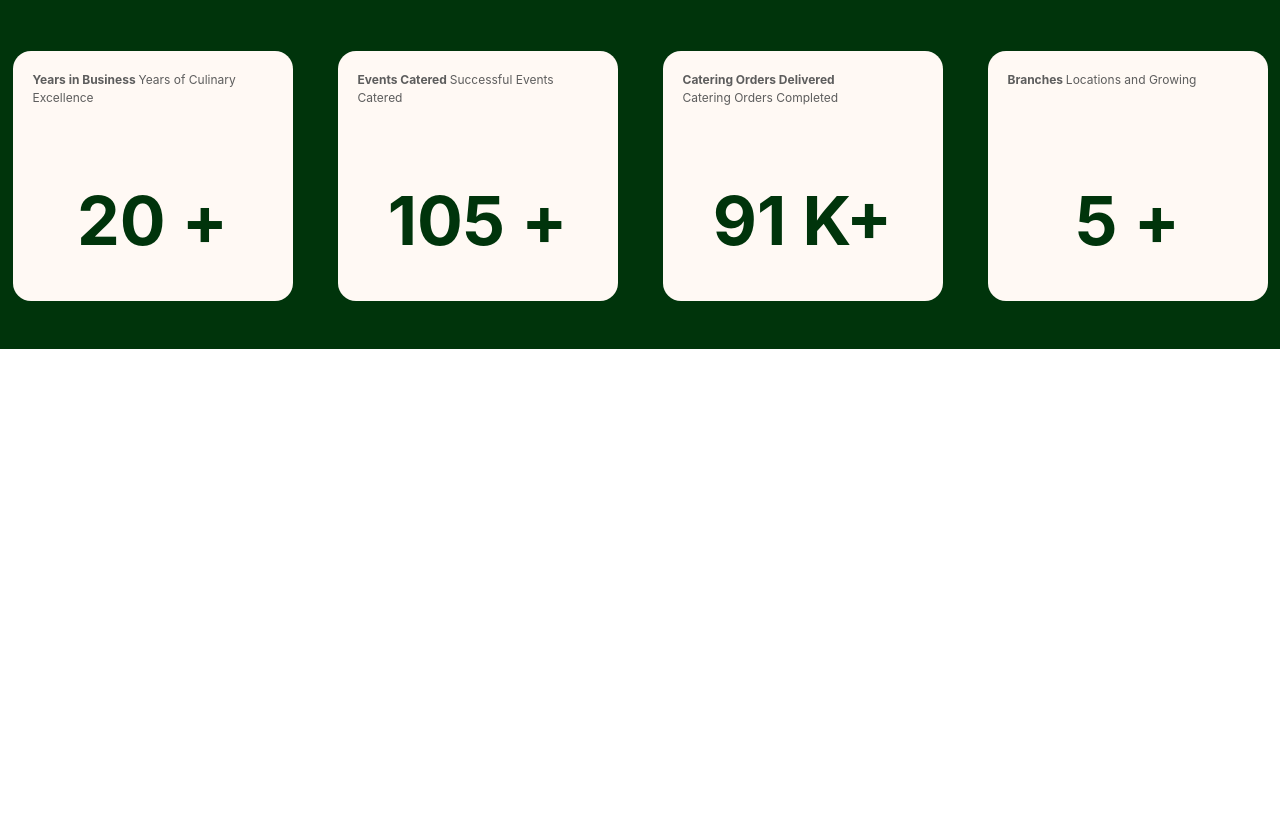
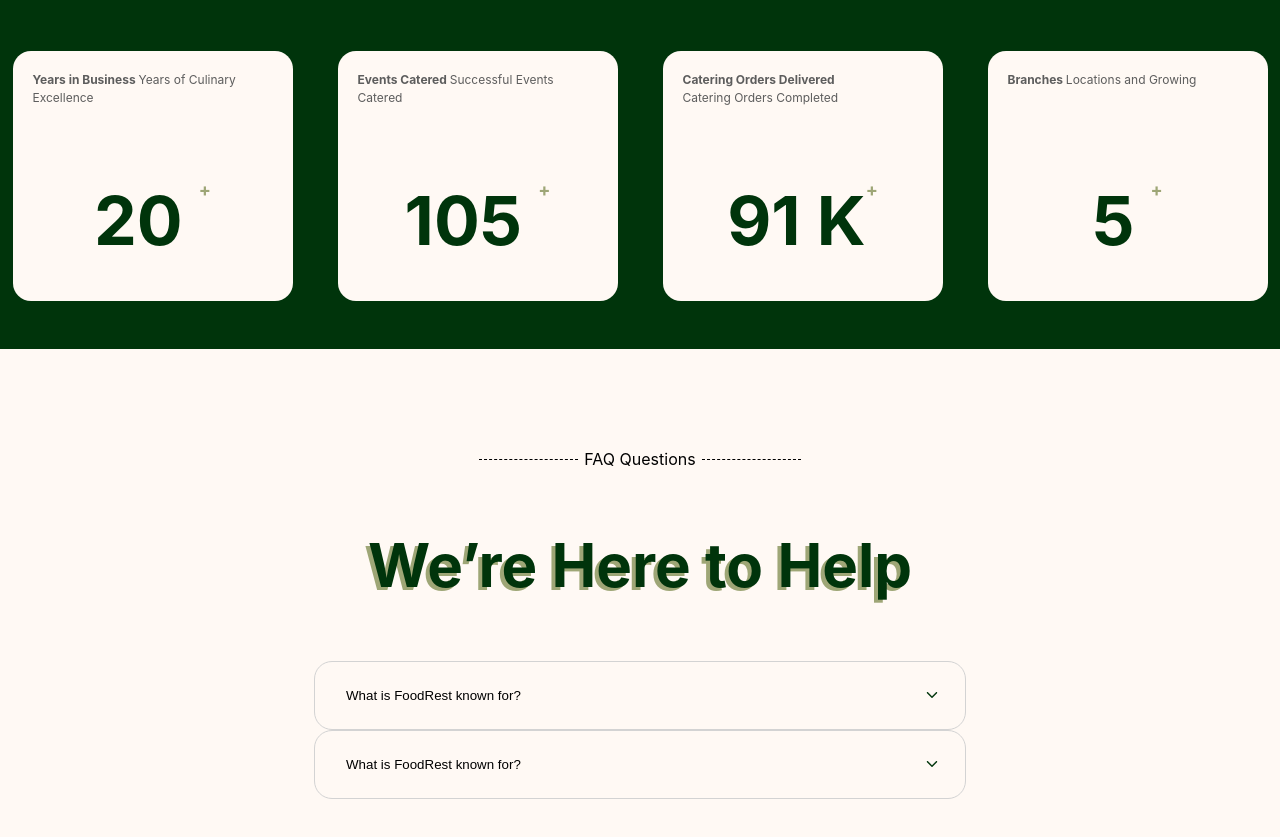
Before and after one commit to Chupacabra44/my-restaurant, a React (Create React App) app: page / in a window 1280 px wide. Shown: the part 4000-4837 px from the top of the page. Before the commit the page ends 4349 px from the top, so only its background shows below. Built offline with nearby package versions, Linux system fonts and the light colour scheme.

Commit message:
starting to make Accordion in App component

```diff
--- a/src/App.js
+++ b/src/App.js
@@ -5,6 +5,7 @@ import styles from "./App.module.scss";
 import Catering from "./components/Catering/Catering";
 import CarouselReview from "./components/CarouselReview/CarouselReview";
 import AnimatedCounter from "./components/AnimatedCounter/AnimatedCounter";
+import { IoIosArrowDown } from "react-icons/io";
 
 function App() {
   const [foodImages, setFoddImages] = useState([]);
@@ -12,6 +13,7 @@ function App() {
   const [breakfast, setBreakfast] = useState([]);
   const [catering, setCatering] = useState([]);
   const [isActive, setIsActive] = useState("burgers");
+  const [openAccordion, setOpenAccordion] = useState(false);
 
   useEffect(() => {
     async function fetchImages() {
@@ -192,6 +194,22 @@ function App() {
             />
           </div>
         </section>
+        <section className={styles.Accordion}>
+          <div className={styles.Dashed}>
+            <span>FAQ Questions</span>
+          </div>
+          <h3 className={styles.AccordionTitle}>We’re Here to Help</h3>
+          <div className={styles.AccordionContainer}>
+            <div className={styles.AccordionWrapper}>
+              <button>What is FoodRest known for?</button>
+              <IoIosArrowDown />
+            </div>
+            <div className={styles.AccordionWrapper}>
+              <button>What is FoodRest known for?</button>
+              <IoIosArrowDown />
+            </div>
+          </div>
+        </section>
       </main>
     </>
   );
--- a/src/App.module.scss
+++ b/src/App.module.scss
@@ -254,3 +254,58 @@ hr {
   justify-content: center;
   gap: 45px;
 }
+
+.Accordion {
+  padding: 100px 0;
+}
+
+.Dashed {
+  display: flex;
+  justify-content: center;
+}
+
+.Dashed span {
+  display: grid;
+  grid-template-columns: repeat(3, 1fr);
+  align-items: center;
+}
+
+.Dashed span::after,
+.Dashed span::before {
+  content: "";
+  border-block-end: 0;
+  border-block-start: 1px;
+  border-style: dashed;
+  margin: 0 6px 0 6px;
+}
+
+.AccordionTitle {
+  text-align: center;
+  font-size: 60px;
+  text-shadow: -4px 3px 0px #9ea676;
+  color: #00340b;
+}
+
+.AccordionContainer {
+}
+
+.AccordionWrapper {
+  display: flex;
+  justify-content: space-between;
+  border: 1px solid lightgrey;
+  width: 600px;
+  margin: 0 auto;
+  padding: 25px;
+  border-radius: 18px;
+  color: #05380f;
+  cursor: pointer;
+
+  button {
+    background-color: transparent;
+    border-style: none;
+  }
+}
+
+.Rotate {
+  font-size: 35px;
+}
--- a/src/components/AnimatedCounter/AnimatedCounter.jsx
+++ b/src/components/AnimatedCounter/AnimatedCounter.jsx
@@ -55,7 +55,8 @@ const AnimatedCounter = ({
           <span>{textNormal}</span>
         </p>
         <div className={styles.CounterNumber}>
-          {count} {label}+
+          {count} {label}
+          <span className={styles.Plus}>+</span>
         </div>
       </div>
     </div>
--- a/src/components/AnimatedCounter/AnimatedCounter.module.scss
+++ b/src/components/AnimatedCounter/AnimatedCounter.module.scss
@@ -23,3 +23,9 @@
   padding: 20px;
   text-align: left;
 }
+
+.Plus {
+  font-size: 18px;
+  vertical-align: text-top;
+  color: #9ea676;
+}
```
